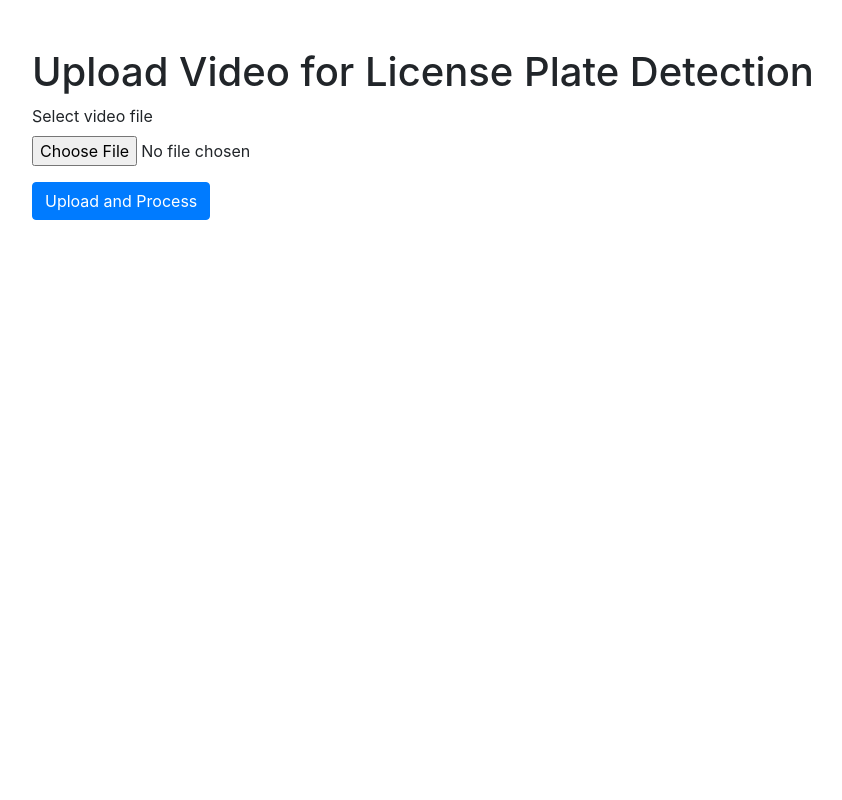
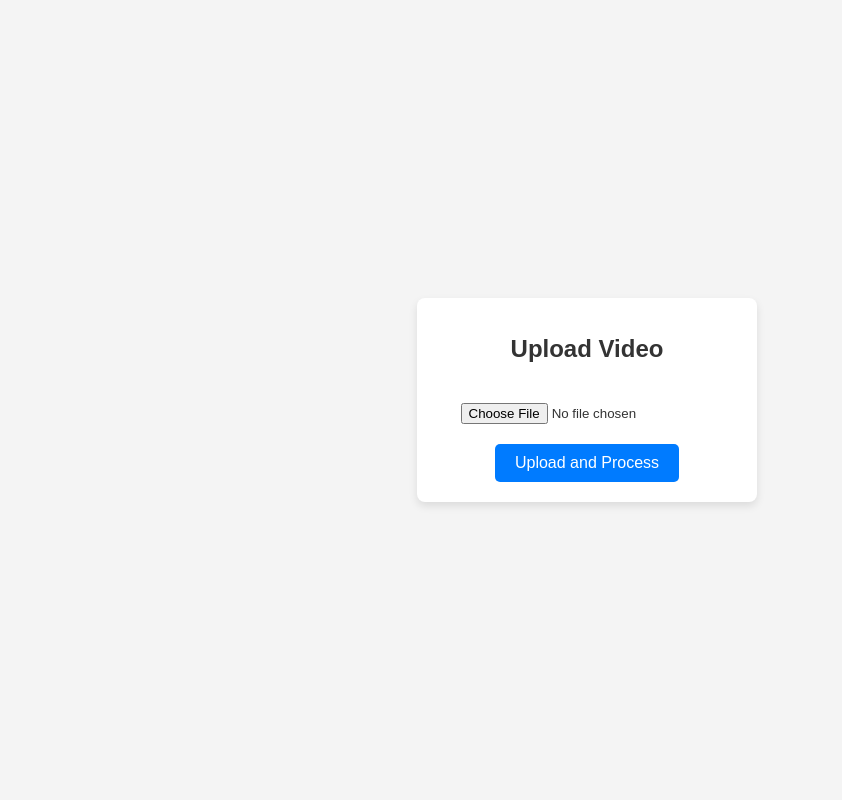
Before and after one commit to viyas52/REAL-TIME-Automatic-Car-License-Plate-Detection-Proj, a Python web app: template templates/index.html in a window 1280 px wide. Shown: the whole page, without its empty margins (53-895 px from the left). Run offline with Jinja, Linux system fonts and the light colour scheme; the template is opened without the code that fills it, so the values that code supplies are empty; some libraries are stand-ins or nearby versions.

Commit message:
sample template

```diff
--- a/templates/index.html
+++ b/templates/index.html
@@ -4,18 +4,80 @@
     <meta charset="UTF-8">
     <meta name="viewport" content="width=device-width, initial-scale=1.0">
     <title>License Plate Detection</title>
-    <link rel="stylesheet" href="https://stackpath.bootstrapcdn.com/bootstrap/4.5.2/css/bootstrap.min.css">
+    <style>
+        /* Minimalistic and clean design */
+        body {
+            font-family: 'Arial', sans-serif;
+            background-color: #f4f4f4;
+            color: #333;
+            display: flex;
+            justify-content: center;
+            align-items: center;
+            height: 100vh;
+            margin: 0;
+        }
+
+        .container {
+            background: #fff;
+            border-radius: 8px;
+            padding: 20px;
+            box-shadow: 0 4px 8px rgba(0, 0, 0, 0.1);
+            text-align: center;
+            width: 300px;
+        }
+
+        h1 {
+            font-size: 1.5em;
+            margin-bottom: 20px;
+        }
+
+        input[type="file"] {
+            margin: 20px 0;
+        }
+
+        .btn {
+            background-color: #007bff;
+            color: white;
+            padding: 10px 20px;
+            border: none;
+            border-radius: 5px;
+            cursor: pointer;
+            font-size: 1em;
+        }
+
+        .btn:hover {
+            background-color: #0056b3;
+        }
+
+        .loading {
+            display: none;
+            margin-top: 20px;
+            font-size: 0.9em;
+            color: #555;
+        }
+    </style>
 </head>
 <body>
+
     <div class="container">
-        <h1 class="mt-5">Upload Video for License Plate Detection</h1>
-        <form method="POST" action="/upload" enctype="multipart/form-data">
-            <div class="form-group">
-                <label for="file">Select video file</label>
-                <input type="file" class="form-control-file" name="file" id="file" required>
-            </div>
-            <button type="submit" class="btn btn-primary">Upload and Process</button>
+        <h1>Upload Video</h1>
+        <form id="uploadForm" method="POST" action="/upload" enctype="multipart/form-data">
+            <input type="file" name="file" id="file" accept="video/*" required>
+            <br>
+            <button type="submit" class="btn">Upload and Process</button>
         </form>
+        <div class="loading" id="loading">Processing your video...</div>
     </div>
+
+    <script>
+        // Show loading message when form is submitted
+        const form = document.getElementById('uploadForm');
+        const loadingMessage = document.getElementById('loading');
+
+        form.addEventListener('submit', function() {
+            loadingMessage.style.display = 'block';
+        });
+    </script>
+
 </body>
 </html>
```
Also changed, not shown: templates/results.html (+70 -0 lines).
